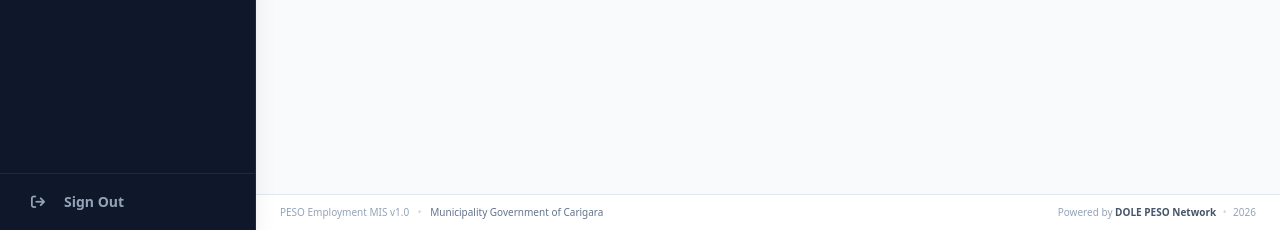
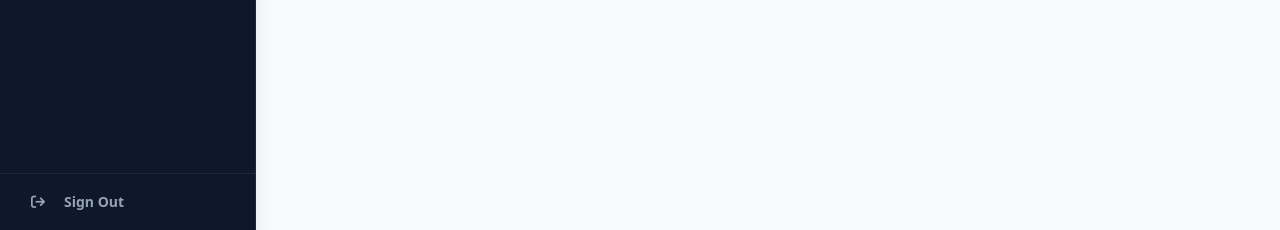
Before and after one commit to TRESTEVOYCE/CAPESONECCT, a Django app: page /reports/ in a window 1280 px wide. Shown: the part 570-800 px from the top of the page. Run offline with Django 5.2, Linux system fonts and the light colour scheme; the visitor is signed in with stand-in values (Sample User, id 1); some libraries are stand-ins or nearby versions.

Commit message:
Remove the footer. Adjusted the last 2 divs on the dashboard

```diff
--- a/AdminSide/templates/base.html
+++ b/AdminSide/templates/base.html
@@ -333,19 +333,7 @@
             {% endblock %}
         </main>
 
-        <!-- FOOTER -->
-        <footer class="h-9 bg-white border-t border-slate-200 shrink-0 flex items-center justify-between px-6 text-[10px] text-slate-400 z-40">
-            <div>
-                <span>PESO Employment MIS v1.0</span>
-                <span class="mx-1.5 text-slate-300">•</span>
-                <span class="font-medium text-slate-500">Municipality Government of Carigara</span>
-            </div>
-            <div>
-                <span>Powered by <span class="font-bold text-slate-600">DOLE PESO Network</span></span>
-                <span class="mx-1 text-slate-300">•</span>
-                <span>2026</span>
-            </div>
-        </footer>
+
 
     </div>
 
```
Also changed, not shown: AdminSide/templates/dashboard.html (+5 -5 lines).
